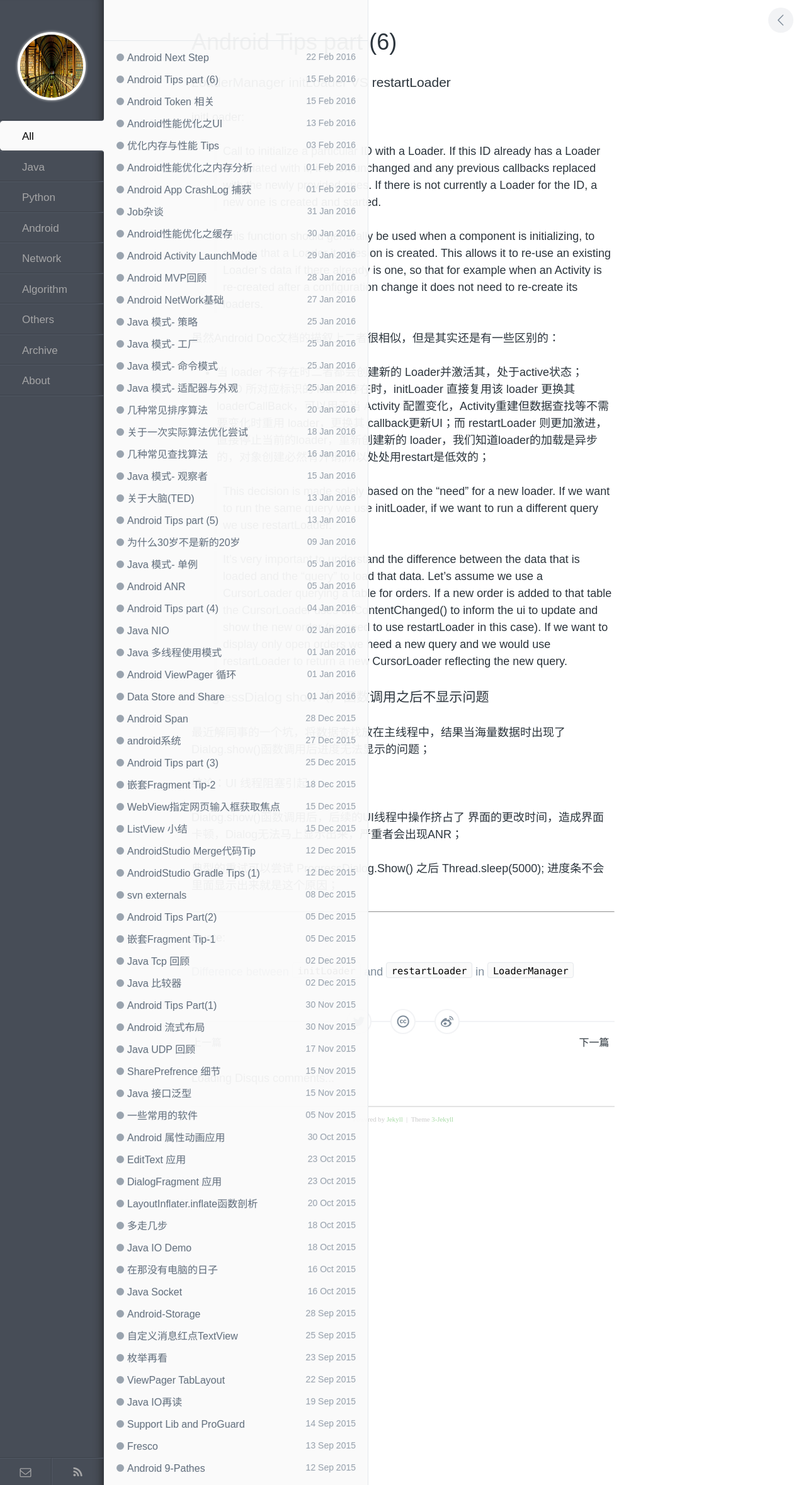
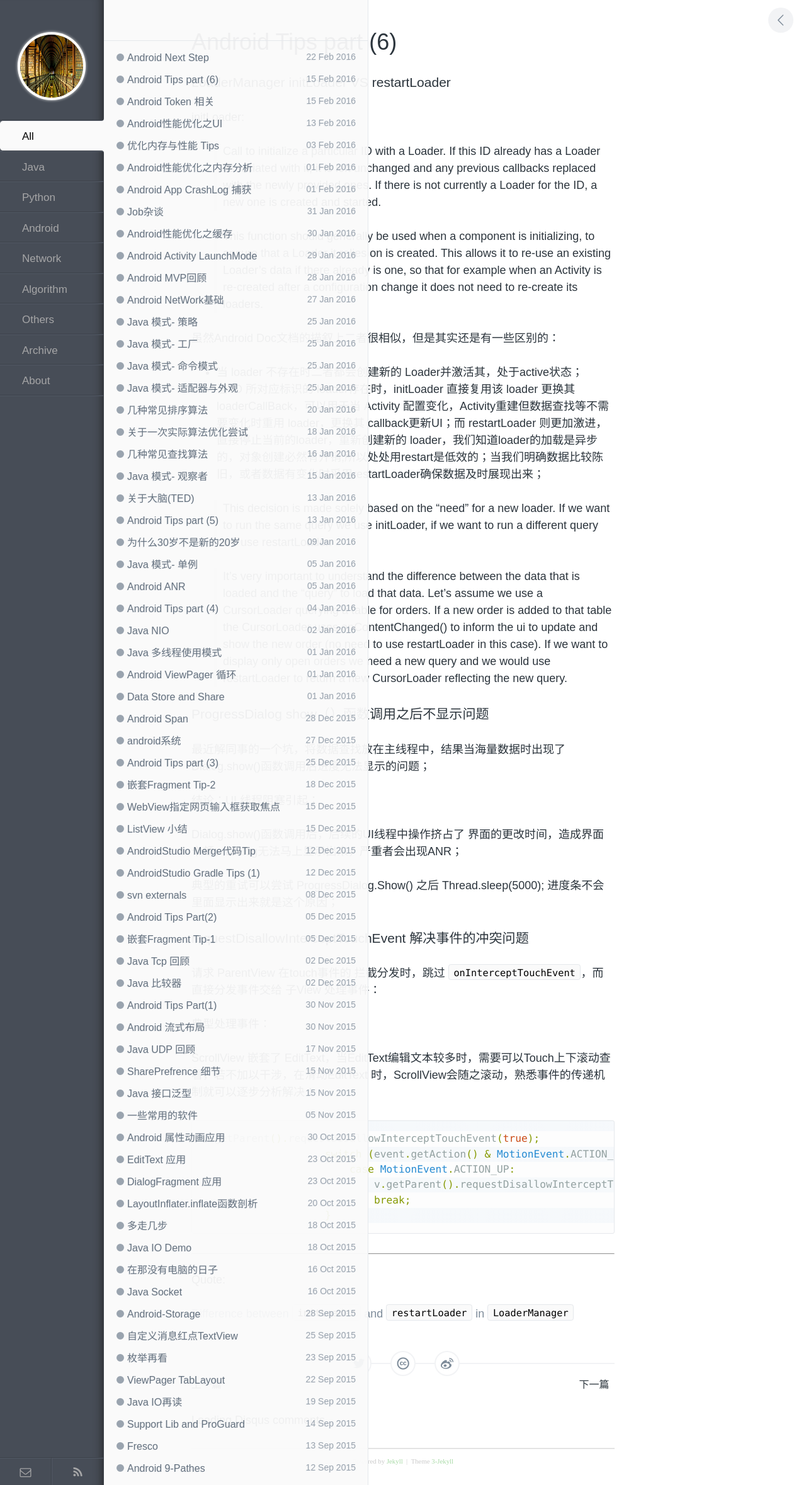
Before and after one commit to enlipan/enlipan.github.io, a Jekyll site: the page built from _posts/2016-02-15-android-tips-part-5.md, in a window 1280 px wide. Shown: the whole page at 63% size. Built offline with Jekyll 4.4.1, drawn with Linux system fonts in a browser that asks for light colours; nearby versions of some CDN libraries; comment, search, counter and statistics services are not loaded.

Commit message:
modify pages android

```diff
--- a/_posts/2016-02-15-android-tips-part-5.md
+++ b/_posts/2016-02-15-android-tips-part-5.md
@@ -21,7 +21,7 @@
 虽然Android Doc文档的描叙上二者很相似，但是其实还是有一些区别的：
 
 * 当 loader 不存在时二者都会创建新的 Loader并激活其，处于active状态；
-* 当 ID 所对应标识的 loader存在时，initLoader 直接复用该 loader 更换其 loaderCallBack，可以用于当 Activity 配置变化，Activity重建但数据查找等不需要变化时重用 loader，更换其 callback更新UI；而 restartLoader 则更加激进，直接停止当前的loader，重新创建新的 loader，我们知道loader的加载是异步的，对象创建必然有开销,所以处处用restart是低效的；
+* 当 ID 所对应标识的 loader存在时，initLoader 直接复用该 loader 更换其 loaderCallBack，可以用于当 Activity 配置变化，Activity重建但数据查找等不需要变化时重用 loader，更换其 callback更新UI；而 restartLoader 则更加激进，直接停止当前的loader，重新创建新的 loader，我们知道loader的加载是异步的，对象创建必然有开销,所以处处用restart是低效的；当我们明确数据比较陈旧，或者数据有变化时采用restartLoader确保数据及时展现出来；
 
 > This decision is made solely based on the "need" for a new loader. If we want to run the same query we use initLoader, if we want to run a different query we use restartLoader.
 
@@ -42,6 +42,28 @@
 典型的重试可以尝试 ProgressDialog.Show() 之后 Thread.sleep(5000); 进度条不会里面显示出来就是这个原因；
 
 
+### requestDisallowInterceptTouchEvent 解决事件的冲突问题
+
+请求 ParentView 在touch事件的 拦截分发时，跳过 `onInterceptTouchEvent`，而直接分发事件交给 子View 处理事件：
+
+典型处理事件：
+
+ ScrollView 嵌套了 EditText，当EditText编辑文本较多时，需要可以Touch上下滚动查看，若不加以干涉，在滑动EditText 时，ScrollView会随之滚动，熟悉事件的传递机制就可以逐步分析解决：
+
+
+{% highlight java %}
+
+v.getParent().requestDisallowInterceptTouchEvent(true);
+					switch (event.getAction() & MotionEvent.ACTION_MASK) {
+						case MotionEvent.ACTION_UP:
+							v.getParent().requestDisallowInterceptTouchEvent(false);
+							break;
+					}
+
+
+{% endhighlight %}
+
+
 
 
 
```
Also changed, not shown: _posts/2016-02-13-android-performance-ui.md (+1 -0 lines), _posts/2016-02-22-android-tips-next-step.md (+3 -3 lines).
